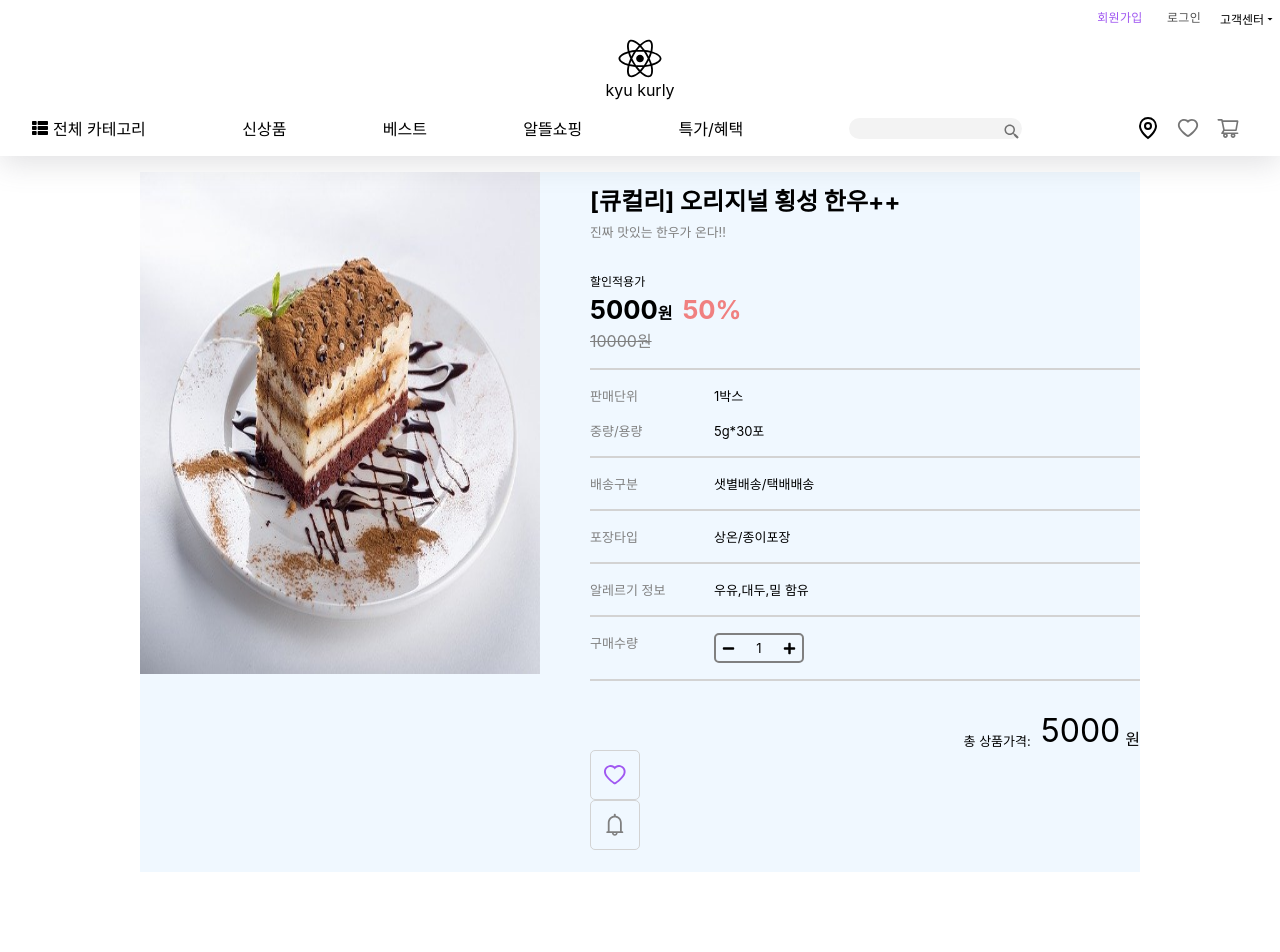
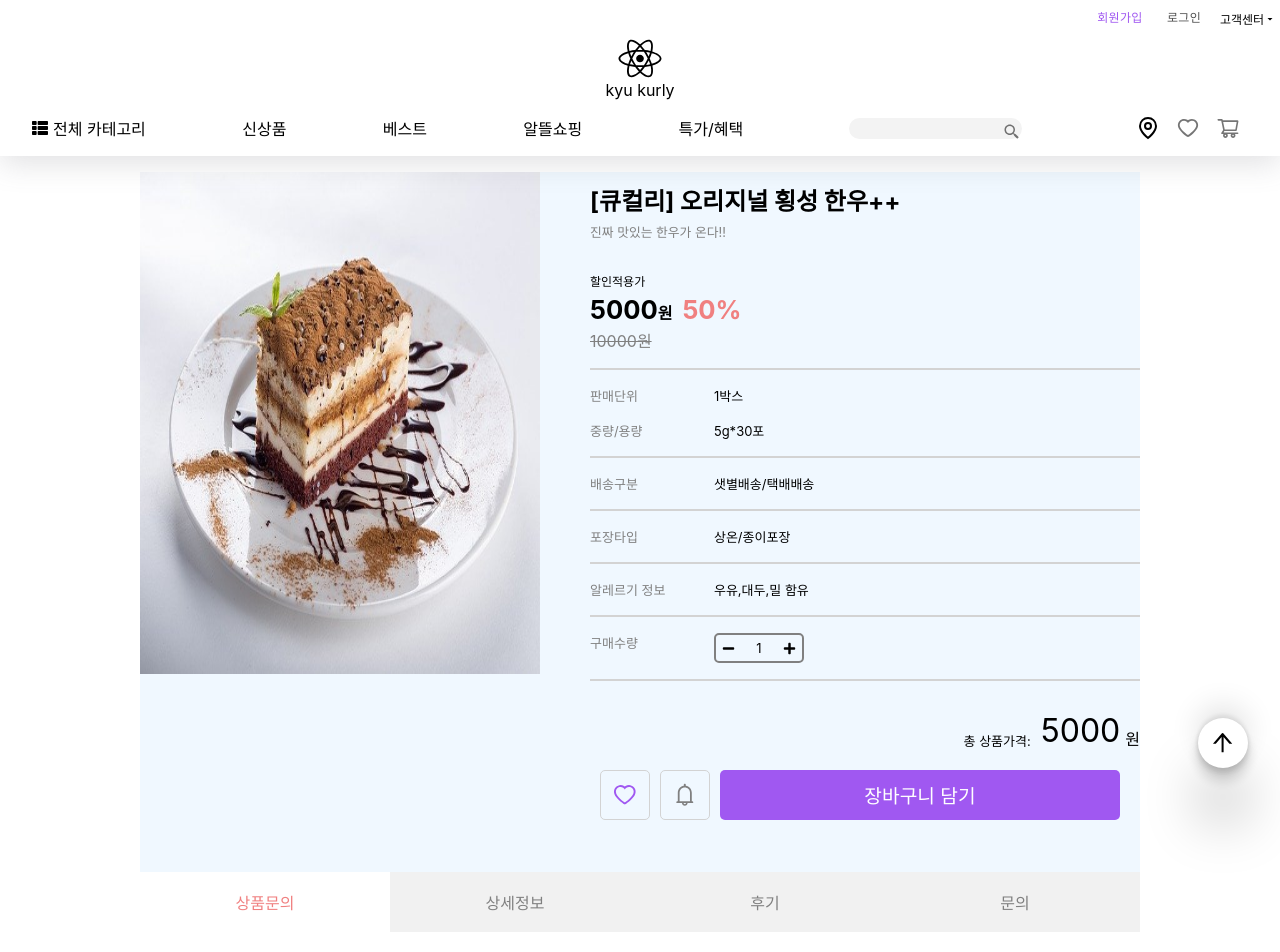
Before and after one commit to NeatKYU/react-kurly-demo, a React (Create React App) app: page /product-detail in a window 1280 px wide. Shown: the top 952 px of the page. Built offline with nearby package versions, Linux system fonts and the light colour scheme.

Commit message:
탑 버튼 추가, 상품 설명 네비바 추가

```diff
--- a/src/App.tsx
+++ b/src/App.tsx
@@ -1,5 +1,6 @@
 import styled from 'styled-components';
 import { HeaderComponent } from '@components/header/Component';
+import { TopButton } from '@components/shared/TopButton';
 import { Routes } from './routes';
 
 import './App.css';
@@ -10,6 +11,7 @@ function App() {
       <HeaderComponent/>
       <Routes/>
       <Body/>
+      <TopButton/>
     </div>
   );
 }
--- /dev/null
+++ b/src/components/products/ProductInfo.tsx
@@ -0,0 +1,27 @@
+import styled from 'styled-components'
+import Proptypes from 'prop-types'
+import { ProductInfoNav } from '@components/products/ProductInfoNav';
+
+interface ProductInfoProps {
+
+}
+
+export const ProductInfo = () => {
+
+  return (
+    <Container>
+      <ProductInfoNav/>
+    </Container>
+  )
+}
+
+ProductInfo.prototype = {
+
+}
+
+
+const Container = styled.div`
+  width: 1000px;
+  height: auto;
+  min-height: 1000px;
+`
--- a/src/components/products/ProductInfoCard.tsx
+++ b/src/components/products/ProductInfoCard.tsx
@@ -4,6 +4,8 @@ import Proptypes from 'prop-types';
 import Cake from '@asset/images/cake.jpg'
 import { CountButton } from '@components/shared/CountButton';
 import { CustomIconButton } from '@components/shared/CustomIconButton';
+import { CustomButton } from '@components/shared/CustomButton';
+import { CustomButtonGroup } from '@components/shared/CustomButtonGroup';
 import { AiOutlineHeart, AiOutlineBell } from 'react-icons/ai'
 
 interface ProductInfoCardProps {
@@ -90,10 +92,17 @@ export const ProductInfoCard = () => {
 						<span className='won'>원</span>
 					</div>
 				</div>
-				<div>
+				<CustomButtonGroup>
 					<CustomIconButton icon={<AiOutlineHeart/>} color={'#a058f1'}/>
 					<CustomIconButton icon={<AiOutlineBell/>} color={'gray'}/>
-				</div>
+					<CustomButton
+						width={400}
+						height={50}
+						backgroundColor='#a058f1'
+						label={'장바구니 담기'}
+						color={'white'}
+					/>
+				</CustomButtonGroup>
 			</div>
 		</Container>
 	)
@@ -209,6 +218,7 @@ const Container = styled.div`
 		.final-price {
 			width: 100%;
 			margin-top: 30px;
+			margin-bottom: 20px;
 			display: flex;
 			justify-content: flex-end;
 			align-items: flex-end;
--- /dev/null
+++ b/src/components/products/ProductInfoNav.tsx
@@ -0,0 +1,66 @@
+import { useState } from 'react';
+import styled from 'styled-components'
+import Proptypes from 'prop-types';
+
+interface ProductInfoNav {
+
+}
+
+export const ProductInfoNav = () => {
+
+  const navList = [
+    '상품문의', '상세정보', '후기', '문의'
+  ]
+
+  const [activeButton, setActiveButton] = useState(0);
+
+  const handleActiveButton = (index: number) => {
+    setActiveButton(index)
+  }
+
+  return (
+    <Container>
+      {
+        navList && navList.map((item, idx) => (
+          <div
+            className={`product-nav ${idx === activeButton ? 'active' : ''}`}
+            onClick={() => handleActiveButton(idx)}
+          >
+            {item}
+          </div>
+        ))
+      }
+
+    </Container>
+  )
+}
+
+ProductInfoNav.prototype = {
+
+}
+
+const Container = styled.div`
+  width: 100%;
+  height: 60px;
+  display: flex;
+  position: sticky;
+  top: 55px;
+
+  .product-nav {
+    width: 25%;
+    height: 100%;
+    display: flex;
+    justify-content: center;
+    align-items: center;
+    cursor: pointer;
+
+  }
+
+  .active {
+    background-color: white;
+    color: lightcoral;
+  }
+
+  background-color: #f1f1f1;
+  color: gray;
+`
--- a/src/components/shared/CustomButton.tsx
+++ b/src/components/shared/CustomButton.tsx
@@ -6,24 +6,33 @@ interface CustomButtonProps {
 	height: number;
 	backgroundColor: string;
 	label: string;
+	color: string;
 }
 
 export const CustomButton = (props: CustomButtonProps) => {
 
-	const { width, height, backgroundColor, label } = props;
+	const { width, height, backgroundColor, label, color } = props;
 
 	return (
-		<Container width={width} height={height}>
+		<Container style={{width: width, height: height, backgroundColor: backgroundColor, color: color || 'black'}}>
+			<span>{label}</span>
 		</Container>
 	)
 }
 
 CustomButton.prototype = {
-	width: Proptypes.number,
-	height: Proptypes.number,
+	width: Proptypes.number.isRequired,
+	height: Proptypes.number.isRequired,
+	backgroundColor: Proptypes.string.isRequired,
+	label: Proptypes.string.isRequired,
+	color: Proptypes.string,
 }
 
 const Container = styled.div`
-	width: ${(props) => props.width};
-	height: ${(props) => props.height}
+	font-size: 1.2rem;
+	display: flex;
+	justify-content: center;
+	align-items: center;
+	border-radius: 5px;
+
 `
--- /dev/null
+++ b/src/components/shared/CustomButtonGroup.tsx
@@ -0,0 +1,34 @@
+import styled from 'styled-components';
+import PropTypes from 'prop-types';
+
+interface CustomButtonGroupProps {
+  children: any;
+}
+
+export const CustomButtonGroup = (props: CustomButtonGroupProps) => {
+
+  const { children } = props;
+
+  return (
+    <Container>
+      {children}
+    </Container>
+  )
+}
+
+CustomButtonGroup.prototype = {
+  children: PropTypes.any
+}
+
+const Container = styled.div`
+  width: auto;
+  height: auto;
+  display: flex;
+  justify-content: center;
+  align-items: center;
+
+  div {
+    margin-right: 10px;
+  }
+
+`
--- /dev/null
+++ b/src/components/shared/TopButton.tsx
@@ -0,0 +1,35 @@
+import styled from 'styled-components';
+import { AiOutlineArrowUp } from 'react-icons/ai';
+
+interface TopButtonProps {
+
+}
+
+export const TopButton = () => {
+
+  return (
+    <Container>
+      <AiOutlineArrowUp/>
+    </Container>
+  )
+}
+
+TopButton.prototype = {
+
+}
+
+const Container = styled.div`
+  width: 50px;
+  height: 50px;
+  border-radius: 50%;
+  background-color: white;
+  position: fixed;
+  bottom: 2rem;
+  right: 2rem;
+  display: flex;
+  justify-content: center;
+  align-items: center;
+  font-size: 1.7rem;
+  box-shadow: rgba(0, 0, 0, 0.25) 0px 54px 55px, rgba(0, 0, 0, 0.12) 0px -12px 30px, rgba(0, 0, 0, 0.12) 0px 4px 6px, rgba(0, 0, 0, 0.17) 0px 12px 13px, rgba(0, 0, 0, 0.09) 0px -3px 5px;
+
+`
--- a/src/pages/ProductDetailPage.tsx
+++ b/src/pages/ProductDetailPage.tsx
@@ -1,6 +1,7 @@
 import styled from 'styled-components';
 import Proptypes from 'prop-types';
 import { ProductInfoCard } from '@components/products/ProductInfoCard';
+import { ProductInfo } from '@components/products/ProductInfo';
 
 interface ProductDetailPageProps {
 
@@ -11,6 +12,7 @@ export const ProductDetailPage = () => {
 return (
 	 <Container>
 	 	<ProductInfoCard/>
+		<ProductInfo/>
 	 </Container>
  )
 }
```
Also changed, not shown: 2 other files (tests, documents, lock files or other folders).
